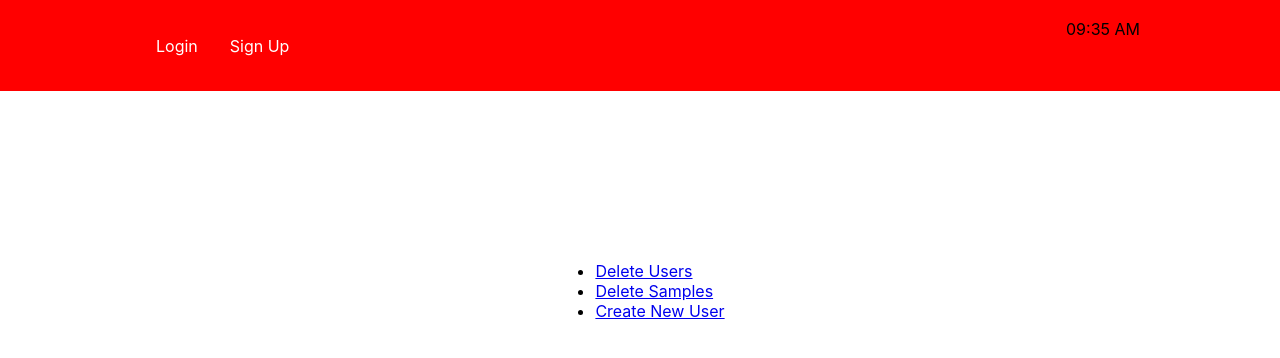
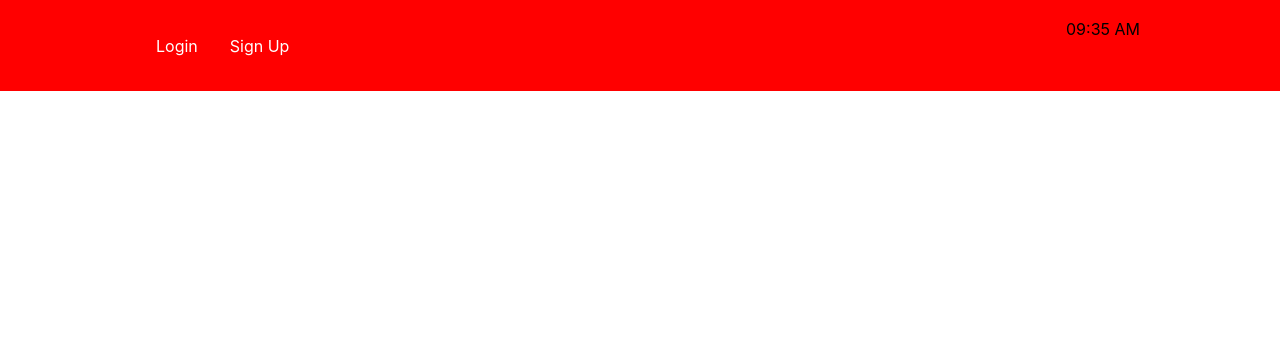
Before and after one commit to MayaankAshok/BioNovus, a React (Create React App) app in the folder code/nav-bar/: page /setting in a window 1280 px wide. Shown: the top 358 px of the page. Built offline with nearby package versions, Linux system fonts and the light colour scheme.

Commit message:
settings page done for all categories

```diff
--- a/code/nav-bar/src/pages/setting.js
+++ b/code/nav-bar/src/pages/setting.js
@@ -25,9 +25,9 @@ function Settings() {
             {/* <h3>{window.username}</h3> */}
             {/* <h3>{window.category}</h3> */}
             <ul>
-                <li><Link to="/delete_U">Delete Users</Link></li>
+                {/* <li><Link to="/delete_U">Delete Users</Link></li>
                 <li><Link to="/delete_S">Delete Samples</Link></li>
-                <li><Link to="/newuser">Create New User</Link></li>
+                <li><Link to="/newuser">Create New User</Link></li> */}
                 { perm1(window.category) && <li><Link to="/delete_U">Delete Users</Link></li>}
                 { perm1(window.category) && <li><Link to="/delete_S">Delete Samples</Link></li>}
                 { perm1(window.category) && <li><Link to="/newuser">Create New User</Link></li>}
```
